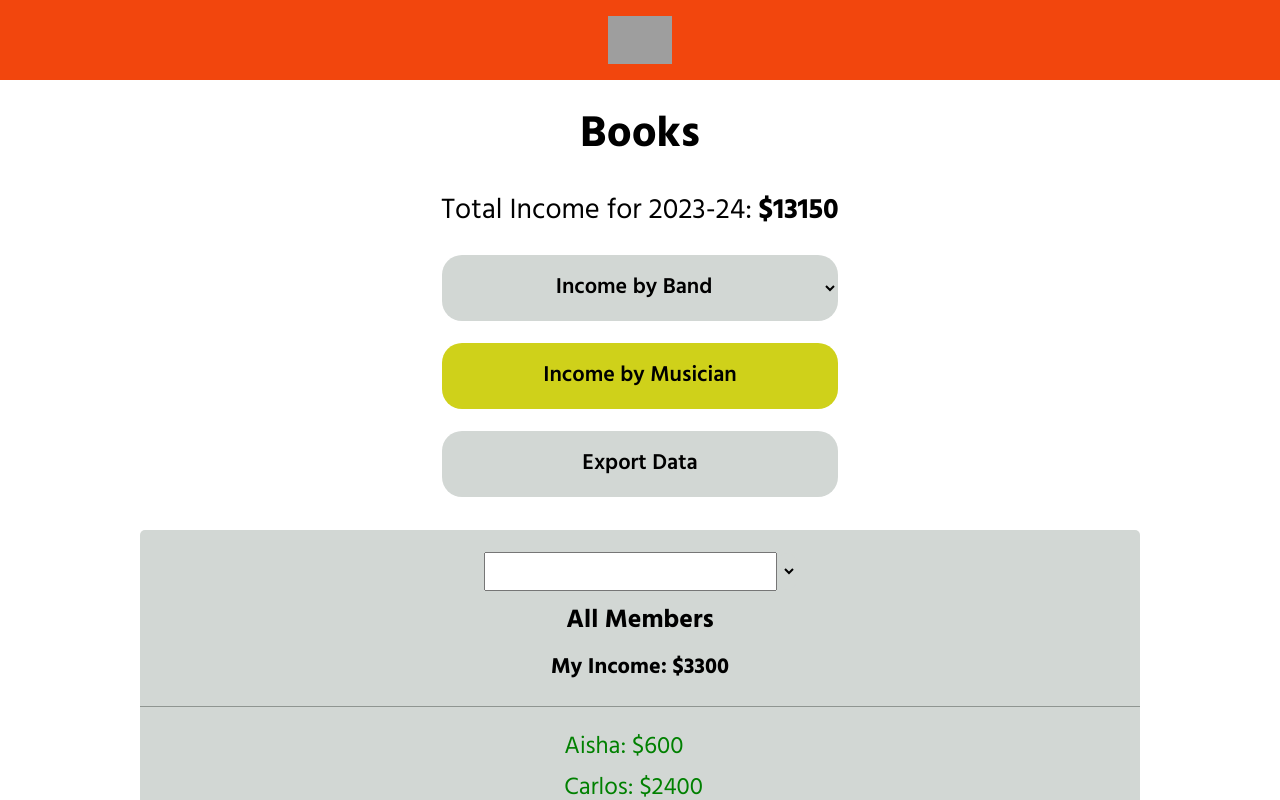
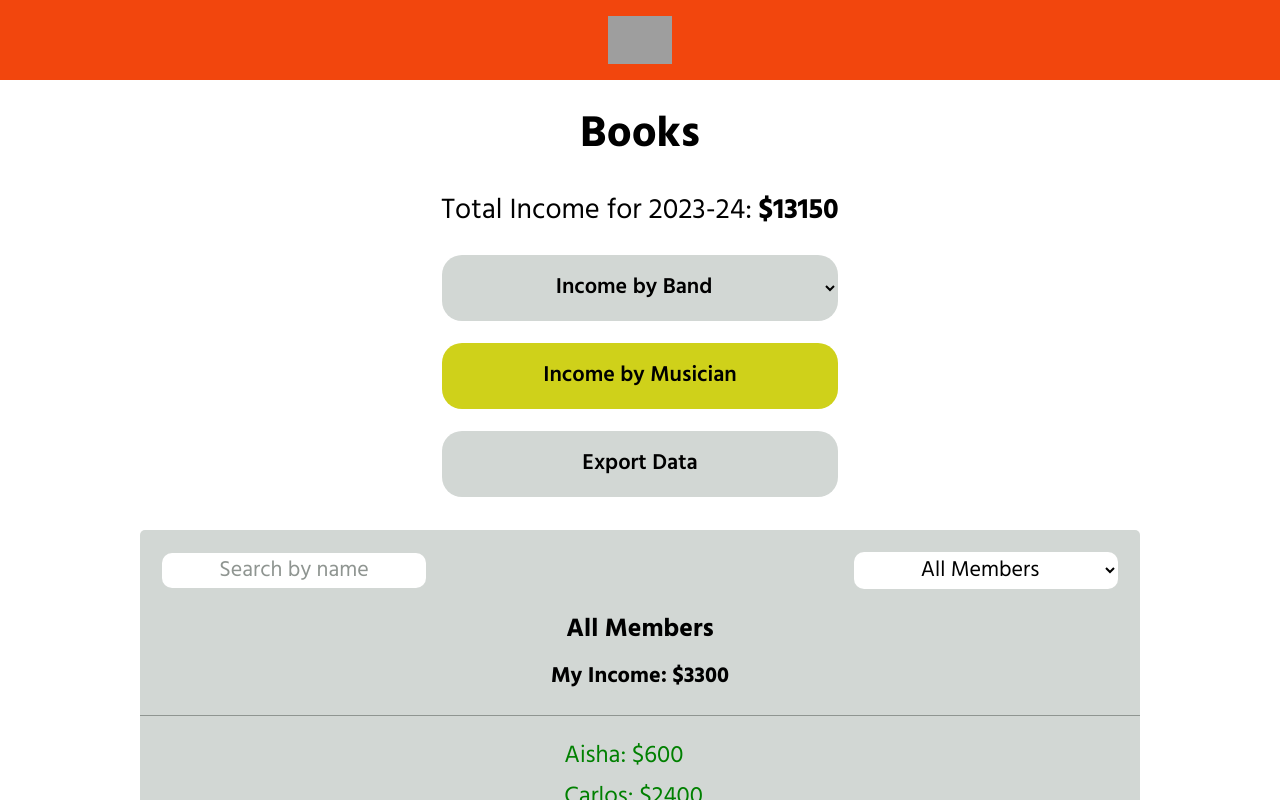
Before and after one commit to RickV85/gig-boss-interview, a React (Vite) app: page / in a window 1280 px wide. Both pictures are taken after a click on the button "Income by Musician". Shown: the top 800 px of the page. Built offline with nearby package versions, Linux system fonts and the light colour scheme; grey boxes are pictures that could not be loaded; the HTML template or start-up script is replaced by a standard one.

Commit message:
Style member view inputs

```diff
--- a/src/App.css
+++ b/src/App.css
@@ -13,7 +13,7 @@ button,
 select {
   border: none;
   border-radius: 20px;
-  background-color: #D2D7D4;
+  background-color: #d2d7d4;
   color: #000;
   cursor: pointer;
 }
@@ -58,3 +58,7 @@ p {
   color: #ffffff;
   font-weight: 800;
 }
+
+.over-600 {
+  color: green;
+}
--- a/src/components/Books/Books.css
+++ b/src/components/Books/Books.css
@@ -82,6 +82,14 @@ main {
   text-align: center;
 }
 
+.mem-view-input-div {
+  display: flex;
+  align-items: center;
+  justify-content: space-between;
+  padding: 0rem 0.5rem 0.5rem 0.5rem;
+  width: 100%;
+}
+
 .income-display-members {
   display: flex;
   flex-direction: column;
@@ -92,6 +100,16 @@ main {
   font-size: 1.1rem;
 }
 
-.over-600 {
-  color: green;
+.mem-view-input,
+.mem-view-select {
+  text-align: center;
+  border-radius: 10px;
+  border: none;
+  background-color: #ffffff;
+  width: 40%;
+  max-width: 12rem;
 }
+
+.mem-view-input::placeholder {
+  color: #8f9591;
+}
--- a/src/components/MemberView/MemberView.jsx
+++ b/src/components/MemberView/MemberView.jsx
@@ -1,11 +1,16 @@
 import { object } from "prop-types";
 import { sortByNameUserFirst } from "../../utils/utils";
+import { useState } from "react";
 
 export default function MemberView({ bandRepo }) {
+  const [searchValue, setSearchValue] = useState("");
+  const [filterSelection, setFilterSelection] = useState("all");
+
   const createAllMemberIncomeDisplay = () => {
     const sortedMemArr = sortByNameUserFirst(
       bandRepo.createYearlyTotalIncomeByMember()
     );
+
     const memberElements = sortedMemArr.map((mem, i) => {
       let memClass = "mem-inc";
       if (mem.income >= 600) {
@@ -25,8 +30,22 @@ export default function MemberView({ bandRepo }) {
     <>
       <header className="income-display-header">
         <div className="mem-view-input-div">
-          <input></input>
-          <select></select>
+          <input
+            value={searchValue}
+            onChange={(e) => setSearchValue(e.target.value)}
+            type="text"
+            placeholder="Search by name"
+            className="mem-view-input"
+          />
+          <select
+            value={filterSelection}
+            onChange={(e) => setFilterSelection(e.target.value)}
+            className="mem-view-select"
+          >
+            <option value={"all"}>All Members</option>
+            <option value={"over600"}>{`Members >= $600`}</option>
+            <option value={"under600"}>{`Members < $600`}</option>
+          </select>
         </div>
         <h3>All Members</h3>
         <h4>{`My Income: $${bandRepo.calcTotalUserIncome()}`}</h4>
```
